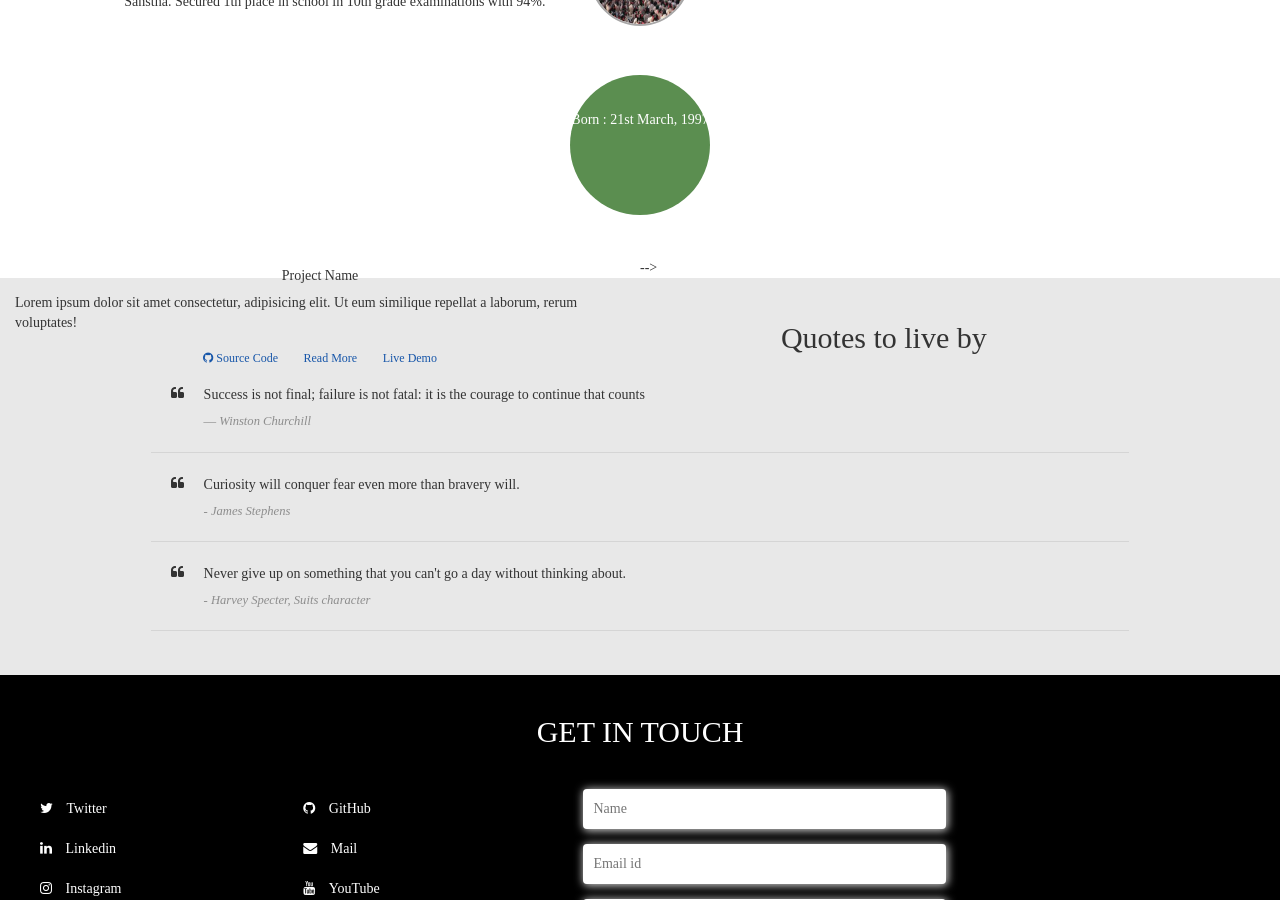
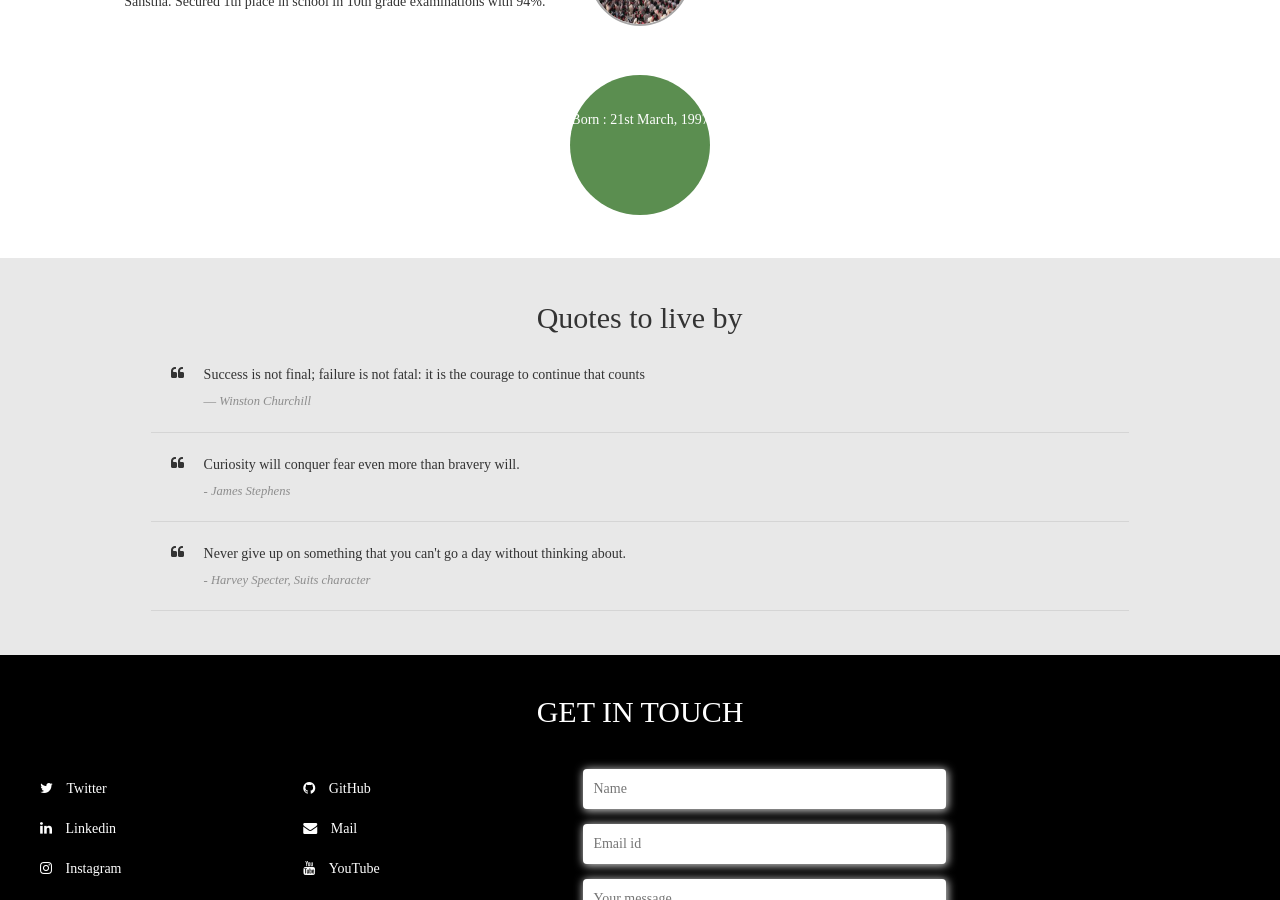
Before and after one commit to prachisudrik/prachisudrik.github.io, a Jekyll site: the page built from index.html, in a window 1280 px wide and 900 px high, scrolled down 2691 px. Built offline with Jekyll 4.4.1, drawn with Linux system fonts in a browser that asks for light colours; nearby versions of some CDN libraries; some web fonts are replaced.

Commit message:
Update index.html

```diff
--- a/index.html
+++ b/index.html
@@ -223,87 +223,7 @@ html_title: Prachi Sudrik
 </section>
 
 <!--project starts-->
-<!--
-<section id="projects">
-    <div class="col-sm-12">
-        <div class="section-title">
-            <h2>Projects</h2>
-        </div>
-    </div>
-    <div class="container-fluid">
-        <div class="row">
-            <div class="col-xl-4 col-md-6 col-12 mb-4">
-                <div class="card">
-                    <img src="https://mihirgada.tech/images/NewsBuster.png" alt="" class="card-img-top">
-                    <div class="card-body">
-                        <h5 class="card-title text-center">Project Name</h5>
-                        <p class="card-text">Lorem ipsum dolor sit amet consectetur, adipisicing elit. Ut eum similique repellat a laborum, rerum voluptates!</p>
-                        <div class="text-center">
-                            <a href="" class="btn btn-sm"><i class="fa fa-github"></i> Source Code</a>
-                            <a href="" class="btn btn-sm">Read More</a>
-                        </div>
-                    </div>
-                </div>
-            </div>
-            <div class="col-xl-4 col-md-6 col-12 mb-4">
-                <div class="card">
-                    <img src="https://mihirgada.tech/images/NewsBuster.png" alt="" class="card-img-top">
-                    <div class="card-body">
-                        <h5 class="card-title text-center">Project Name</h5>
-                        <p class="card-text">Lorem ipsum dolor sit amet consectetur, adipisicing elit. Ut eum similique repellat a laborum, rerum voluptates!</p>
-                        <div class="text-center">
-                            <a href="" class="btn btn-sm"><i class="fa fa-github"></i> Source Code</a>
-                            <a href="" class="btn btn-sm" data-toggle="modal" data-target="#exampleModal">Read More</a>
-                            <a href="" class="btn btn-sm">Live Demo</a>
-                        </div>
-                    </div>
-                </div>
-            </div>
-            <!----without image------------>
-            <div class="col-xl-4 col-md-6 col-12 mb-4">
-                <div class="card">
-                    <div class="card-body">
-                        <h5 class="card-title text-center">Project Name</h5>
-                        <p class="card-text">Lorem ipsum dolor sit amet consectetur, adipisicing elit. Ut eum similique repellat a laborum, rerum voluptates!</p>
-                        <div class="text-center">
-                            <a href="" class="btn btn-sm"><i class="fa fa-github"></i> Source Code</a>
-                            <a href="" class="btn btn-sm">Read More</a>
-                            <a href="" class="btn  btn-sm">Live Demo</a>
-                        </div>
-                    </div>
-                </div>
-            </div>
-        </div>
-    </div>
-    <!---modal connected to card 2---------->
-    <div class="modal fade pr-0" id="exampleModal" tabindex="-1" aria-labelledby="exampleModalLabel" aria-hidden="true">
-        <div class="modal-dialog modal-dialog-centered  modal-lg">
-            <div class="modal-content">
-                <div class="modal-header ">
-                    <h5 class="modal-title  w-100 text-center" id="exampleModalLabel">Project Name</h5>
-                    <button type="button" class="close" data-dismiss="modal" aria-label="Close">
-        <span aria-hidden="true">&times;</span>
-      </button>
-                </div>
-                <div class="modal-body">
-                    <img src="https://mihirgada.tech/images/NewsBuster.png" class="img img-fluid">
-                    <div class="discription mt-3">
-                        <ul>
-                            <p>Lorem ipsum dolor sit amet, consectetur adipisicing elit.Lorem ipsum dolor sit amet, consectetur adipisicing elitLorem ipsum dolor sit amet, consectetur adipisicing elitLorem ipsum dolor sit amet, consectetur adipisicing
-                                elit
-                            </p>
-                            <li>Lorem ipsum dolor sit amet, consectetur adipisicing elit.</li>
-                            <li>Lorem ipsum dolor sit amet, consectetur adipisicing elit.</li>
-                            <li>Lorem ipsum dolor sit amet, consectetur adipisicing elit. Quia.</li>
-                        </ul>
-                    </div>
-                </div>
-            </div>
-        </div>
-    </div>
-</section>
 <!--project ends-->
--->
 
 <section id="programming-quotes">
   <div class="container">
```
